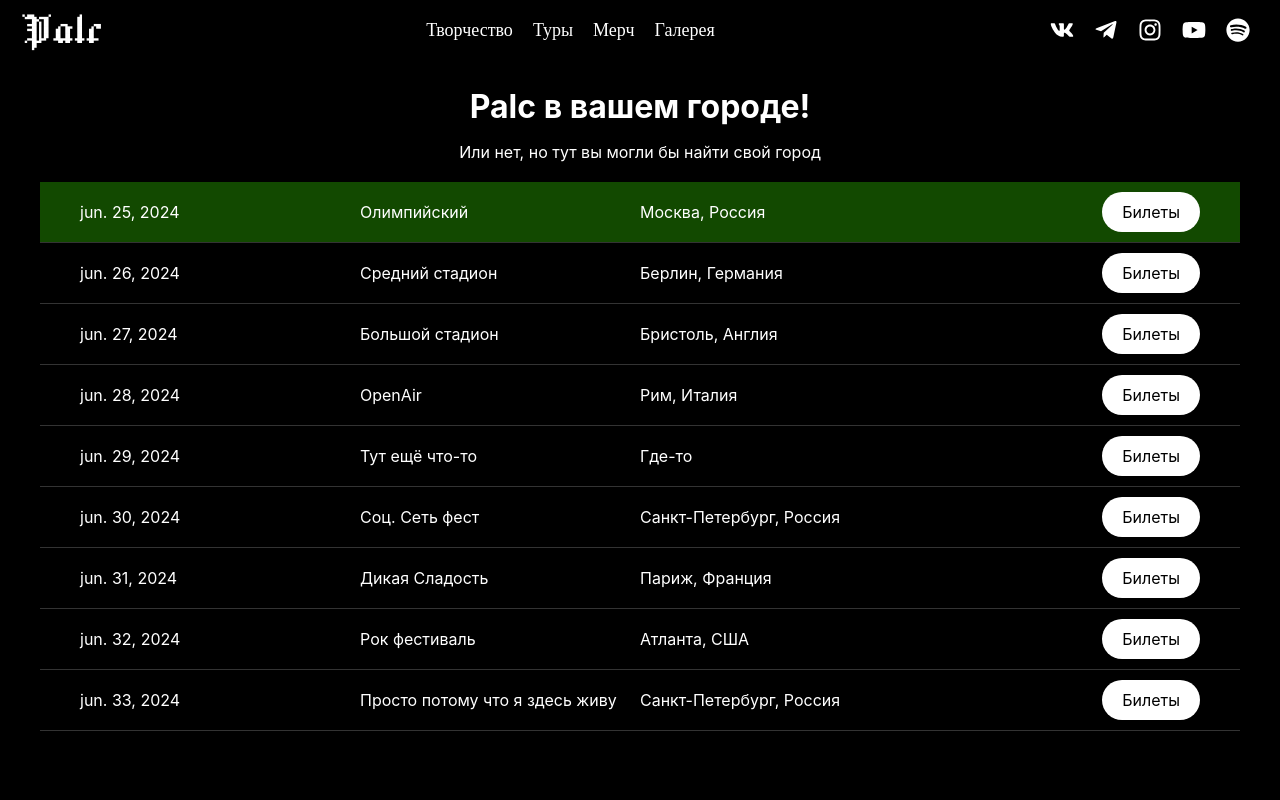
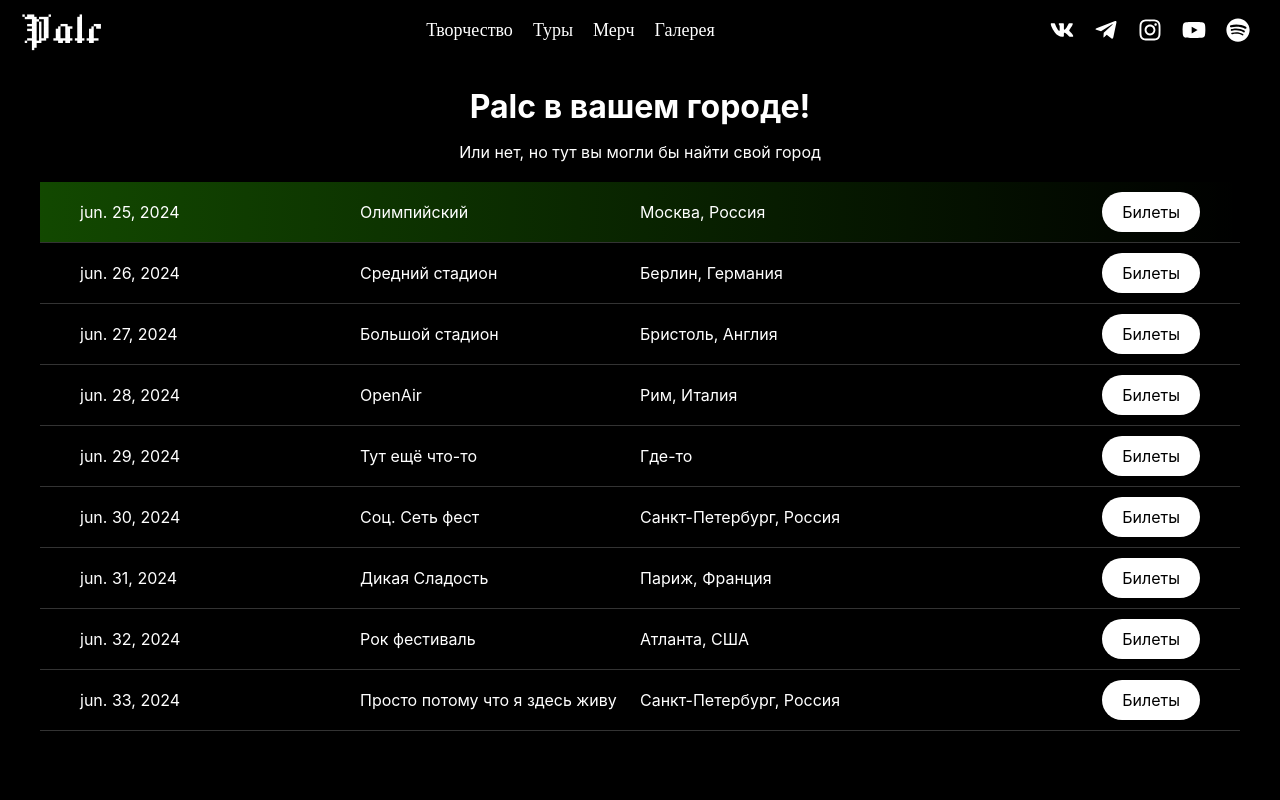
Before and after one commit to TsiNik2508/Palc, a React (Create React App) app: page /Palc/tours in a window 1280 px wide. In both pictures the pointer is over the element 640 px from the left and 212 px from the top of the page. Shown: the top 800 px of the page. Built offline with nearby package versions, Linux system fonts and the light colour scheme.

Commit message:
gradient in tour

```diff
--- a/src/components/ToursSection/ToursSection.css
+++ b/src/components/ToursSection/ToursSection.css
@@ -26,11 +26,11 @@
   width: 100%;
   padding: 20px 40px;
   border-bottom: 1px solid #333;
-  transition: background-color 0.3s ease;
+  transition: background 0.3s ease;
 }
 
 .tour-row:hover {
-  background-color: rgba(60, 240, 0, 0.3);
+  background: linear-gradient(to right, rgba(60, 240, 0, 0.3), rgba(60, 240, 0, 0));
 }
 
 .tour-date, .tour-venue, .tour-location, .tour-link {
```
